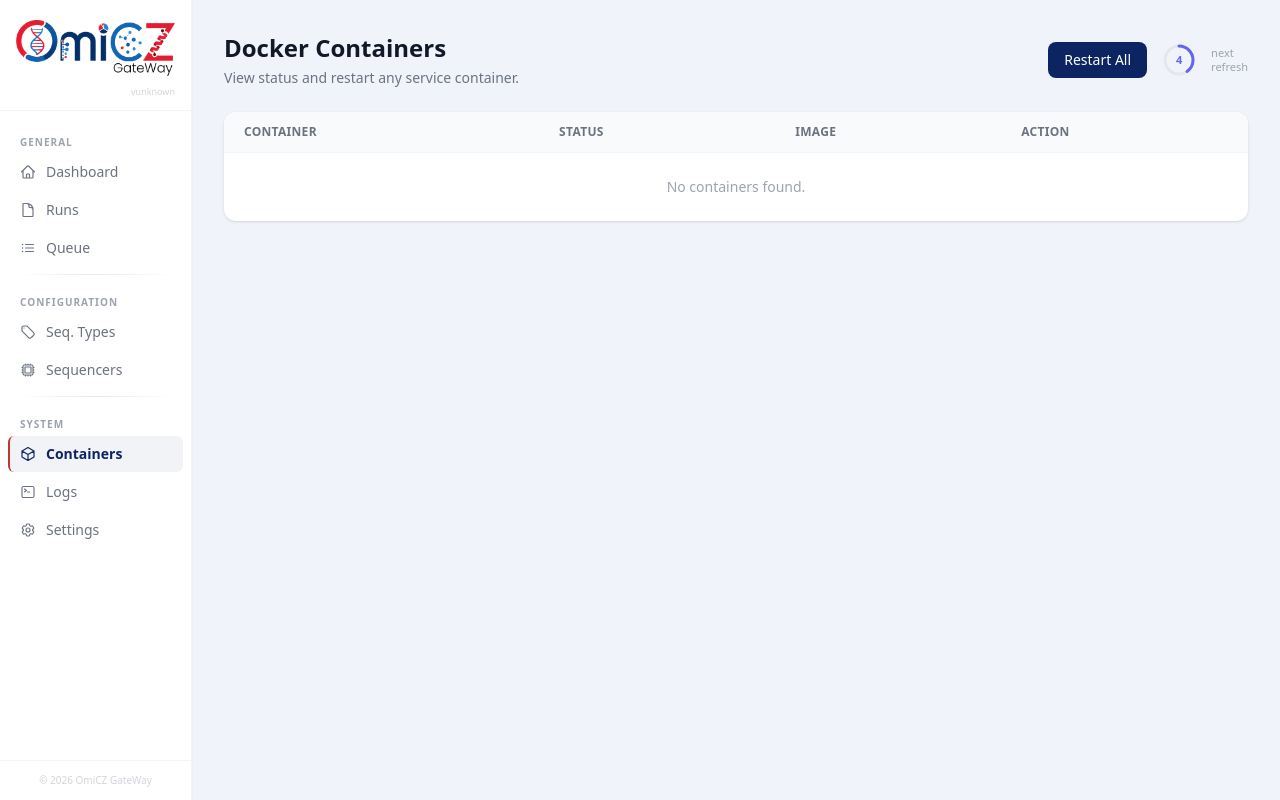
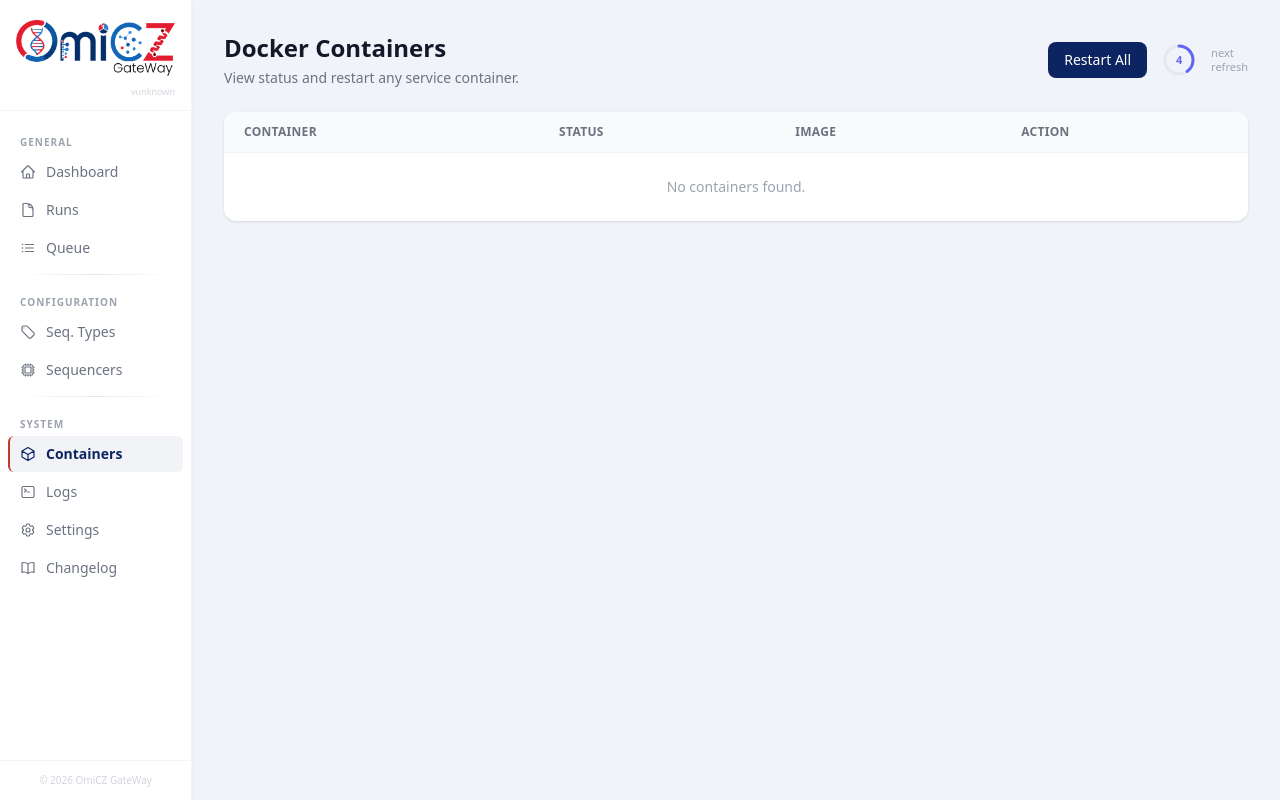
Before and after one commit to BioIT-CEITEC/omicz-gateway-component, a FastAPI app: page /containers/ in a window 1280 px wide. Run offline with FastAPI, Linux system fonts and the light colour scheme; data that the repository does not hold is empty; parts of the project's set-up code (start-up, migrations or seed data) failed here and were passed over; some libraries are stand-ins or nearby versions.

Commit message:
Restore Changelog link in sidebar navigation

```diff
--- a/frontend/templates/partials/header.html
+++ b/frontend/templates/partials/header.html
@@ -26,6 +26,7 @@
       '/containers/':   '<svg class="w-4 h-4 shrink-0" fill="none" viewBox="0 0 24 24" stroke="currentColor" stroke-width="1.75"><path stroke-linecap="round" stroke-linejoin="round" d="m21 7.5-9-5.25L3 7.5m18 0-9 5.25m9-5.25v9l-9 5.25M3 7.5l9 5.25M3 7.5v9l9 5.25m0-9v9"/></svg>',
       '/logs/':         '<svg class="w-4 h-4 shrink-0" fill="none" viewBox="0 0 24 24" stroke="currentColor" stroke-width="1.75"><path stroke-linecap="round" stroke-linejoin="round" d="m6.75 7.5 3 2.25-3 2.25m4.5 0h3m-9 8.25h13.5A2.25 2.25 0 0 0 21 18V6a2.25 2.25 0 0 0-2.25-2.25H5.25A2.25 2.25 0 0 0 3 6v12a2.25 2.25 0 0 0 2.25 2.25Z"/></svg>',
       '/settings/':     '<svg class="w-4 h-4 shrink-0" fill="none" viewBox="0 0 24 24" stroke="currentColor" stroke-width="1.75"><path stroke-linecap="round" stroke-linejoin="round" d="M9.594 3.94c.09-.542.56-.94 1.11-.94h2.593c.55 0 1.02.398 1.11.94l.213 1.281c.063.374.313.686.645.87.074.04.147.083.22.127.325.196.72.257 1.075.124l1.217-.456a1.125 1.125 0 0 1 1.37.49l1.296 2.247a1.125 1.125 0 0 1-.26 1.431l-1.003.827c-.293.241-.438.613-.43.992a7.723 7.723 0 0 1 0 .255c-.008.378.137.75.43.991l1.004.827c.424.35.534.955.26 1.43l-1.298 2.247a1.125 1.125 0 0 1-1.369.491l-1.217-.456c-.355-.133-.75-.072-1.076.124a6.47 6.47 0 0 1-.22.128c-.331.183-.581.495-.644.869l-.213 1.281c-.09.543-.56.94-1.11.94h-2.594c-.55 0-1.019-.398-1.11-.94l-.213-1.281c-.062-.374-.312-.686-.644-.87a6.52 6.52 0 0 1-.22-.127c-.325-.196-.72-.257-1.076-.124l-1.217.456a1.125 1.125 0 0 1-1.369-.49l-1.297-2.247a1.125 1.125 0 0 1 .26-1.431l1.004-.827c.292-.24.437-.613.43-.991a6.932 6.932 0 0 1 0-.255c.007-.38-.138-.751-.43-.992l-1.004-.827a1.125 1.125 0 0 1-.26-1.43l1.297-2.247a1.125 1.125 0 0 1 1.37-.491l1.216.456c.356.133.751.072 1.076-.124.072-.044.146-.086.22-.128.332-.183.582-.495.644-.869l.214-1.28Z"/><path stroke-linecap="round" stroke-linejoin="round" d="M15 12a3 3 0 1 1-6 0 3 3 0 0 1 6 0Z"/></svg>',
+      '/changelog/':    '<svg class="w-4 h-4 shrink-0" fill="none" viewBox="0 0 24 24" stroke="currentColor" stroke-width="1.75"><path stroke-linecap="round" stroke-linejoin="round" d="M12 6.042A8.967 8.967 0 0 0 6 3.75c-1.052 0-2.062.18-3 .512v14.25A8.987 8.987 0 0 1 6 18c2.305 0 4.408.867 6 2.292m0-14.25a8.966 8.966 0 0 1 6-2.292c1.052 0 2.062.18 3 .512v14.25A8.987 8.987 0 0 0 18 18a8.967 8.967 0 0 0-6 2.292m0-14.25v14.25"/></svg>',
     } %}
 
     {% set nav = [
@@ -40,6 +41,7 @@
       ('/containers/', 'Containers', request.url.path.startswith('/containers')),
       ('/logs/', 'Logs', request.url.path.startswith('/logs')),
       ('/settings/', 'Settings', request.url.path.startswith('/settings')),
+      ('/changelog/', 'Changelog', request.url.path.startswith('/changelog')),
     ] %}
     {% set ns = namespace(first_section=true) %}
     {% for item in nav %}
```
